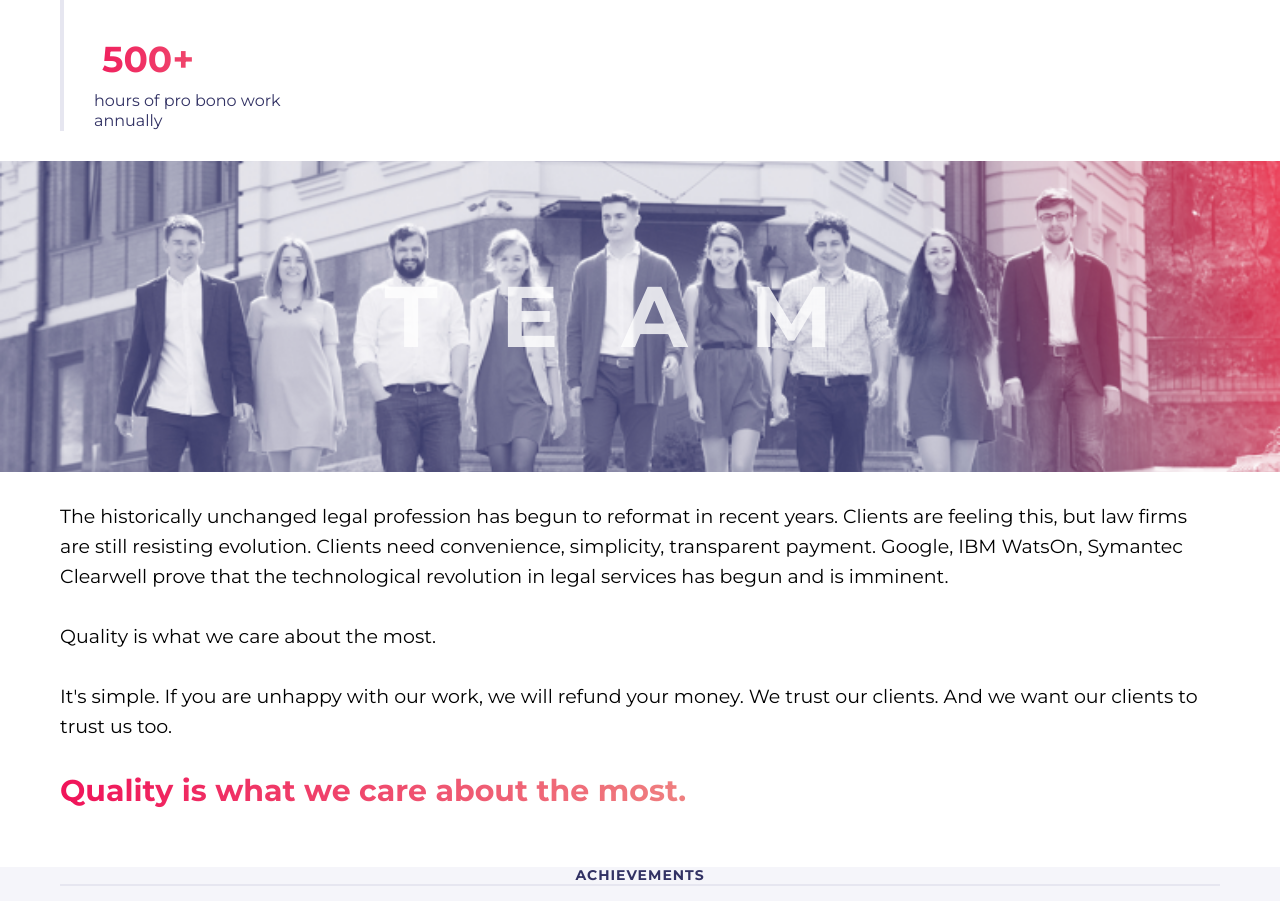
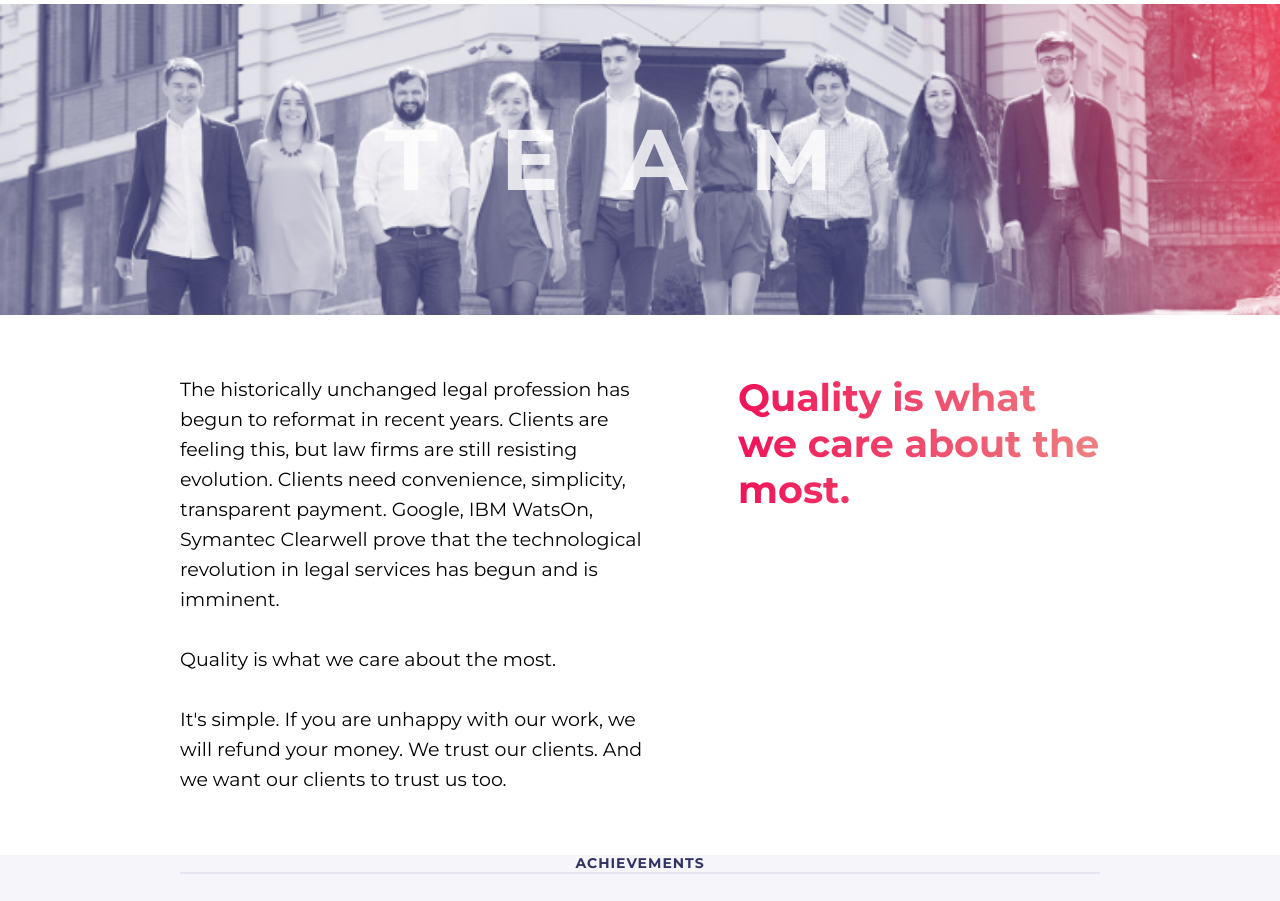
Before and after one commit to AnnLP2/Hillel-project, a website: page app/about.html in a window 1280 px wide. Shown: the part 716-1617 px from the top of the page. Drawn offline with Linux system fonts and the light colour scheme.

Commit message:
added media

```diff
--- a/app/about.html
+++ b/app/about.html
@@ -79,6 +79,8 @@
                             companies, and the recognition of professional
                             ratings.
                         </p>
+                    </div>
+                    <div class="about-wrap">
                         <article class="about-inset">
                             <h2 class="visually-hidden">We are in numbers</h2>
                             <div class="about-inset__box">
@@ -109,26 +111,30 @@
             </div>
             <div class="container container--main">
                 <section class="about">
+                    <div class="about-box">
                         <p class="about__text">
-                        The historically unchanged legal profession has begun to
-                        reformat in recent years. Clients are feeling this, but
-                        law firms are still resisting evolution. Clients need
-                        convenience, simplicity, transparent payment. Google,
-                        IBM WatsOn, Symantec Clearwell prove that the
-                        technological revolution in legal services has begun and
-                        is imminent.
+                            The historically unchanged legal profession has
+                            begun to reformat in recent years. Clients are
+                            feeling this, but law firms are still resisting
+                            evolution. Clients need convenience, simplicity,
+                            transparent payment. Google, IBM WatsOn, Symantec
+                            Clearwell prove that the technological revolution in
+                            legal services has begun and is imminent.
                         </p>
                         <p class="about__text">
                             Quality is what we care about the most.
                         </p>
                         <p class="about__text">
-                        It's simple. If you are unhappy with our work, we will
-                        refund your money. We trust our clients. And we want our
-                        clients to trust us too.
+                            It's simple. If you are unhappy with our work, we
+                            will refund your money. We trust our clients. And we
+                            want our clients to trust us too.
                         </p>
-                    <h2 class="about__title">
+                    </div>
+                    <div class="about-wrap about-wrap--tab">
+                        <h2 class="about__title about__title--tab">
                             Quality is what we care about the most.
                         </h2>
+                    </div>
                 </section>
             </div>
             <div class="bg-color">
--- a/app/sass/_main-about.scss
+++ b/app/sass/_main-about.scss
@@ -28,6 +28,8 @@
             font-size: 36px;
             line-height: 44px;
             padding-bottom: 10px;
+            display: inline-flex;
+            align-items: center;
             @include gradienttext;
             &::before {
                 content: "";
@@ -92,6 +94,12 @@
 }
 
 @media (min-width: 768px) {
+    .about {
+        &__title {
+            font-size: 38px;
+            line-height: 46px;
+        }
+    }
     .team {
         height: 233px;
         background-image: url(../img/team-tablet.png);
@@ -113,15 +121,31 @@
         }
     }
     .about {
+        padding-top: 60px;
         display: flex;
-        flex-direction: row;
         flex-wrap: wrap;
-        width: 100%;
         &-box {
-            width: 60%;
+            width: 55%;
+            padding-right: 30px;
+        }
+        &-wrap {
+            width: 45%;
+        }
+        &-wrap--tab {
+            display: flex;
+            justify-content: flex-end;
         }
         &-inset {
-            width: 40%;
+            max-width: 388px;
+        }
+        &__title--tab {
+            max-width: 362px;
         }
     }
 }
+
+@media (min-width: 1201px) {
+    .container--main {
+        padding: 0 180px;
+    }
+}
```
Also changed, not shown: app/css/style.css, 1 other file. Lines whose indentation alone changed are shown as unchanged.
